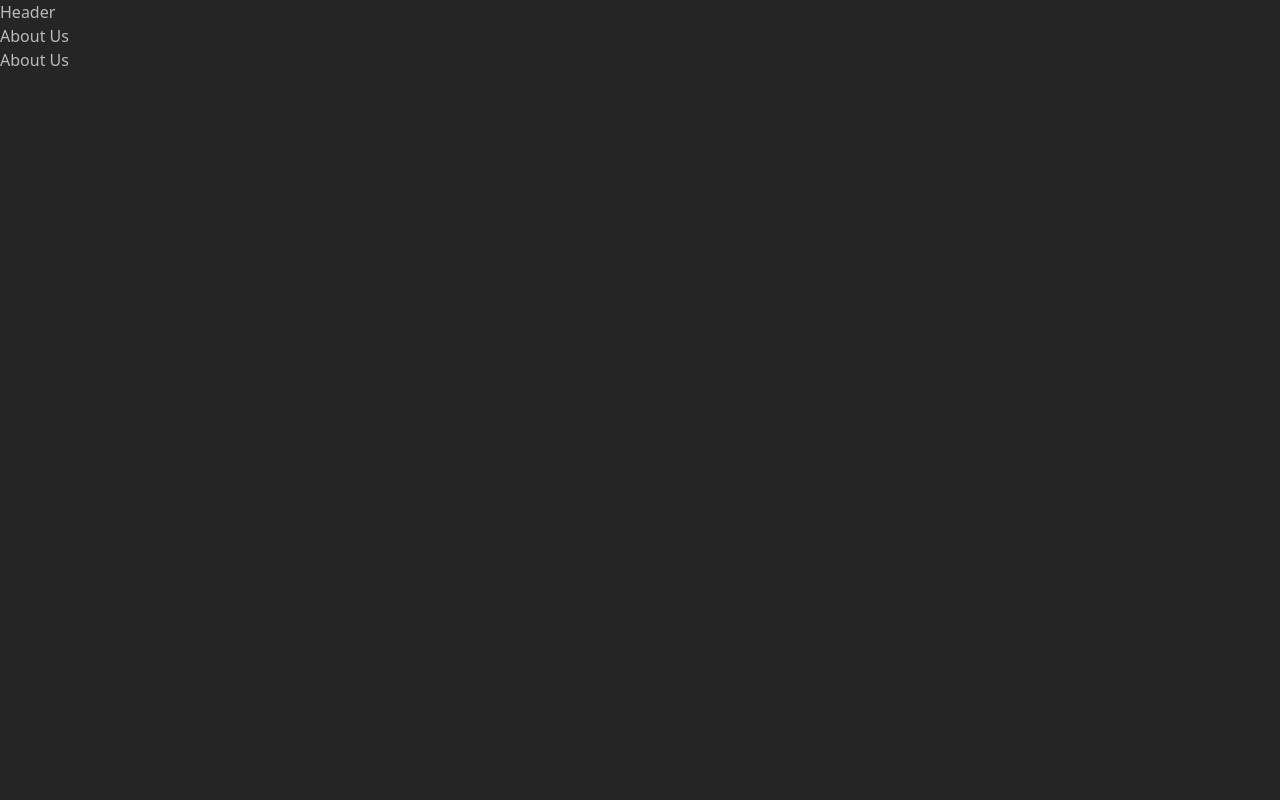
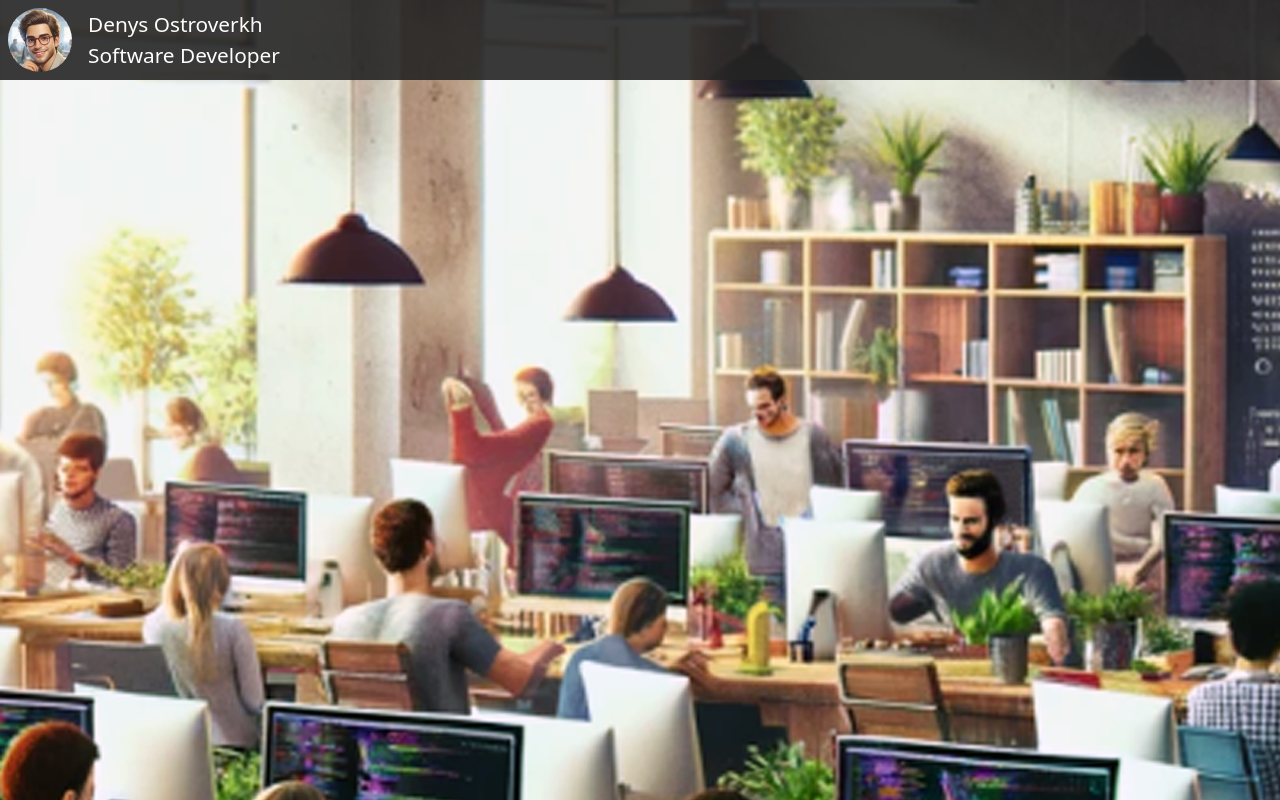
Before and after one commit to devtwinkler/Portfolio-svelte, a SvelteKit app: page /about in a window 1280 px wide. Built offline with nearby package versions, Linux system fonts and the light colour scheme.

Commit message:
on header

```diff
--- a/src/components/header.svelte
+++ b/src/components/header.svelte
@@ -1,3 +1,14 @@
-<header>
-  Header
+<script>
+  import avatar from "../assets/imgs/mine-01.png";
+</script>
+
+<header class="flex">
+  <div>
+    <img src={avatar} alt="..." />
+  </div>
+
+  <div>
+    <h1>Denys Ostroverkh</h1>
+    <h2>Software Developer</h2>
+  </div>
 </header>
--- a/src/routes/+layout.svelte
+++ b/src/routes/+layout.svelte
@@ -3,6 +3,7 @@
   import "../styles/style.scss";    //Import style-sheet
 </script>
 
+<div class="background"></div>
 <Header></Header>
 
 <slot />
--- a/src/styles/general.scss
+++ b/src/styles/general.scss
@@ -9,7 +9,7 @@ body {
   padding: 0px;
   width: 100%;
   min-height: 100vh;
-  background: $dark-color;
+  background: $white-color;
   font-size: 16px;
-  color: $gray-color;
+  color: $dark-color;
 }
--- a/src/styles/layout.scss
+++ b/src/styles/layout.scss
@@ -0,0 +1,72 @@
+@use "./values.scss" as *;
+
+body {
+  header {
+    width: 100%;
+    background: $dark-color;
+    opacity: 0.9;
+    display: flex;
+
+    @media (max-width: 600px) {
+      padding-top: 0.2em;
+      padding-bottom: 0.2em;
+      padding-left: 0.2em;
+      flex-direction: column;
+      gap: 0.2em;
+    }
+
+    @media (min-width: 600px) {
+      padding-top: 0.5em;
+      padding-bottom: 0.5em;
+      padding-left: 0.5em;
+      flex-direction: row;
+      gap: 1em;
+    }
+
+    > div {
+      &:nth-child(2) {
+        display: flex;
+        flex-direction: column;
+        justify-content: center;
+        color: $white-color;
+
+        @media (max-width: 600px) {
+          font-size: 0.8em;
+        }
+
+        @media (min-width: 600px) {
+          font-size: 1.3em;
+        }
+      }
+
+      img {
+        border-radius: 50%;
+
+        @media (max-width: 600px) {
+          width: 2.5em;
+          height: 2.5em;
+        }
+
+        @media (min-width: 600px) {
+          width: 4em;
+          height: 4em;
+        }
+      }
+    }
+  }
+
+  .background {
+    width: 100%;
+    height: 100vh;
+    background-image: url("../assets/imgs/background.png");
+    background-size: 100% 100%;
+    min-width: 1600px;
+    min-height: 902px;
+    background-position: center;
+    background-repeat: no-repeat;
+    position: fixed;
+    z-index: 0;
+    top: 0px;
+    left: 0px;
+  }
+}
```
Also changed, not shown: src/assets/imgs/background.png (added), src/assets/imgs/mine-01.png (added).
